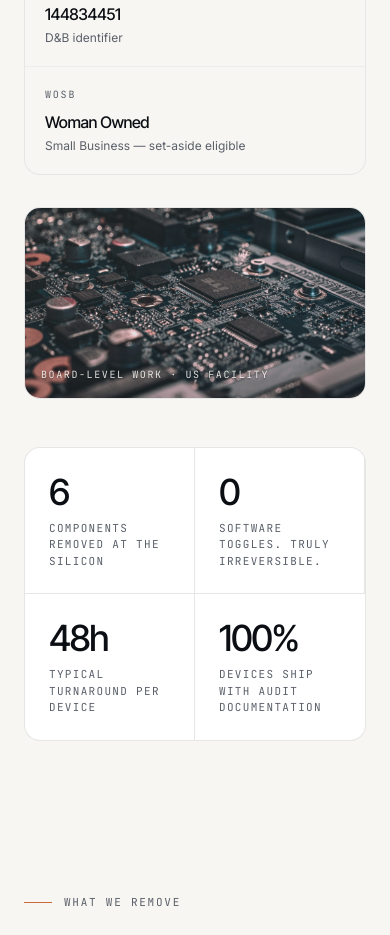
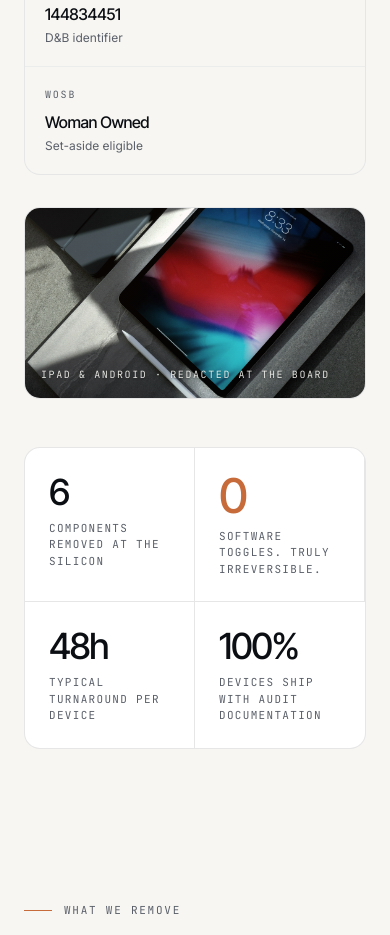
Before and after one commit to rob637/CBRLabs, a Next.js app: page / in a window 390 px wide. Shown: the part 1240-2175 px from the top of the page. Built offline with nearby package versions, Linux system fonts and the light colour scheme.

Commit message:
polish(home): tablet hero photo, stats focal, active nav, normalize WOSB tile

```diff
--- a/app/page.js
+++ b/app/page.js
@@ -134,7 +134,7 @@ export default function HomePage() {
               <div className="bg-paper p-5 sm:p-6">
                 <div className="font-mono text-[10px] uppercase tracking-[0.18em] text-muted">WOSB</div>
                 <div className="mt-2 font-display text-base font-medium tracking-tight">Woman Owned</div>
-                <div className="mt-1 text-xs text-muted">Small Business — set-aside eligible</div>
+                <div className="mt-1 text-xs text-muted">Set-aside eligible</div>
               </div>
             </div>
           </div>
@@ -146,14 +146,14 @@ export default function HomePage() {
         <Reveal>
           <figure className="brand-figure aspect-[16/9] sm:aspect-[21/9]">
             <Image
-              src="/images/home.jpg"
-              alt="Macro view of a circuit board, the level at which CBR Labs performs hardware redaction."
+              src="/images/home-tablet.jpg"
+              alt="iPad and Apple Pencil on a stone surface — representative of the tablet platforms CBR Labs redacts at the silicon level."
               fill
               priority
               sizes="(min-width: 1024px) 1024px, 100vw"
               className="object-cover"
             />
-            <figcaption className="brand-figure-caption">Board-level work · US facility</figcaption>
+            <figcaption className="brand-figure-caption">iPad &amp; Android · Redacted at the board</figcaption>
           </figure>
         </Reveal>
       </section>
@@ -162,15 +162,18 @@ export default function HomePage() {
       <section className="container-xl pb-16">
         <div className="surface overflow-hidden">
           <div className="grid grid-cols-2 md:grid-cols-4">
-            {stats.map((s, i) => (
+            {stats.map((s, i) => {
+              const focal = s.n === "0";
+              return (
                 <div
                   key={s.l}
                   className={`p-6 sm:p-8 hairline ${i < stats.length - 1 ? "border-r" : ""} ${i < 2 ? "border-b md:border-b-0" : ""}`}
                 >
-                <div className="font-display text-4xl font-medium tracking-tightest sm:text-5xl">{s.n}</div>
+                  <div className={`font-display font-medium tracking-tightest ${focal ? "text-5xl text-accent sm:text-6xl" : "text-4xl sm:text-5xl"}`}>{s.n}</div>
                   <div className="mt-2 font-mono text-[11px] uppercase tracking-[0.12em] text-muted">{s.l}</div>
                 </div>
-            ))}
+              );
+            })}
           </div>
         </div>
       </section>
--- a/components/Navbar.js
+++ b/components/Navbar.js
@@ -29,15 +29,19 @@ export default function Navbar() {
           </div>
 
           <nav className="hidden md:flex items-center gap-1 font-mono text-[11px] uppercase tracking-[0.14em]">
-            {links.map(([label, href]) => (
+            {links.map(([label, href]) => {
+              const isActive = pathname === href || pathname?.startsWith(href + "/");
+              return (
                 <Link
                   key={href}
                   href={href}
-                className="rounded-full px-3 py-1.5 text-muted hover:text-ink transition"
+                  aria-current={isActive ? "page" : undefined}
+                  className={`relative rounded-full px-3 py-1.5 transition ${isActive ? "text-ink after:absolute after:left-3 after:right-3 after:-bottom-0.5 after:h-px after:bg-accent" : "text-muted hover:text-ink"}`}
                 >
                   {label}
                 </Link>
-            ))}
+              );
+            })}
           </nav>
 
           <div className="flex items-center gap-2">
@@ -59,16 +63,20 @@ export default function Navbar() {
         {open && (
           <div className="md:hidden mt-2 surface p-3">
             <nav className="grid gap-1 font-mono text-[11px] uppercase tracking-[0.14em]">
-              {links.map(([label, href]) => (
+              {links.map(([label, href]) => {
+                const isActive = pathname === href || pathname?.startsWith(href + "/");
+                return (
                   <Link
                     key={href}
                     href={href}
                     onClick={() => setOpen(false)}
-                  className="rounded-xl px-3 py-2.5 text-ink hover:bg-ink/[0.04]"
+                    aria-current={isActive ? "page" : undefined}
+                    className={`rounded-xl px-3 py-2.5 hover:bg-ink/[0.04] ${isActive ? "text-accent" : "text-ink"}`}
                   >
                     {label}
                   </Link>
-              ))}
+                );
+              })}
               <Link
                 href="/contact"
                 onClick={() => setOpen(false)}
```
Also changed, not shown: public/images/home-tablet.jpg (added). Lines whose indentation alone changed are shown as unchanged.
